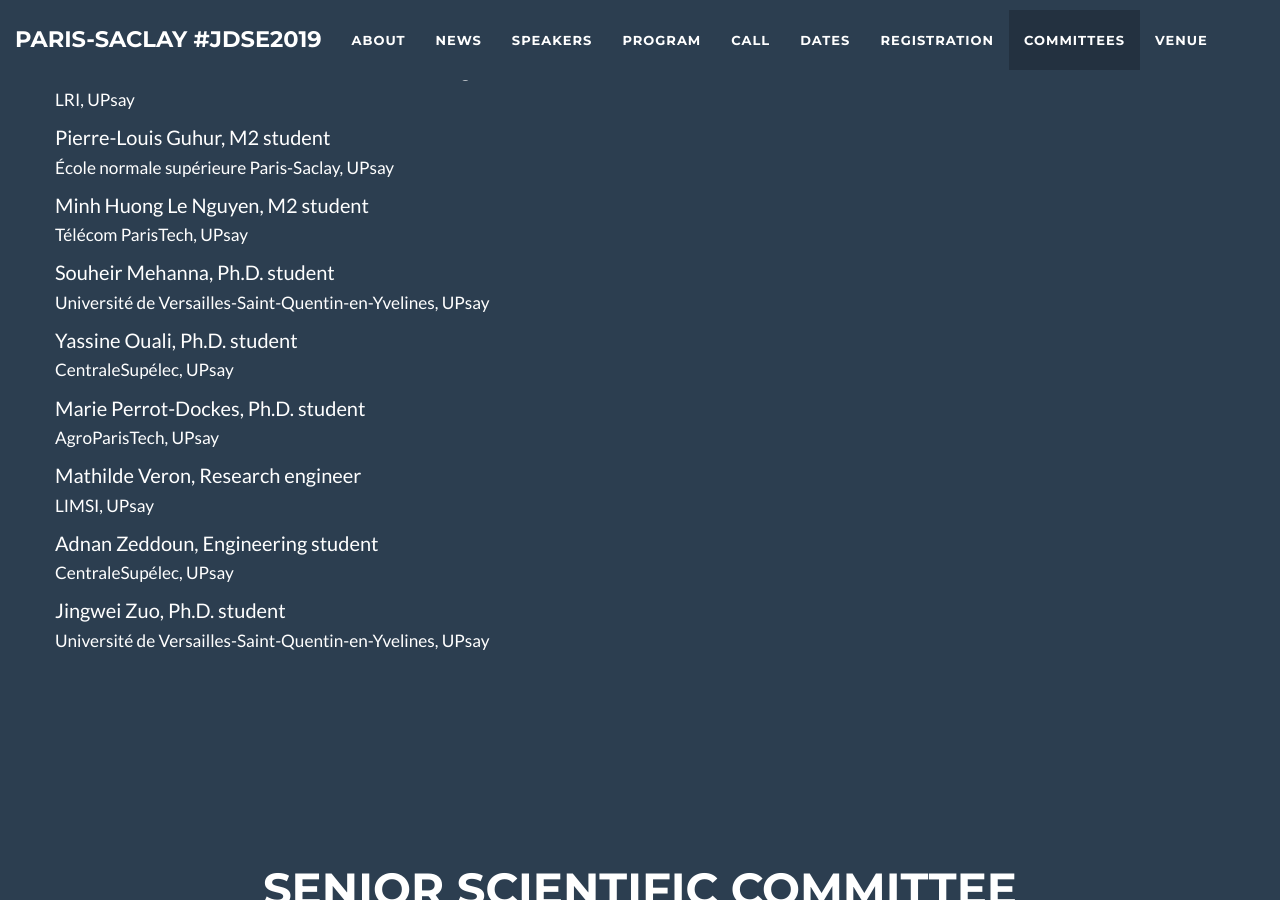
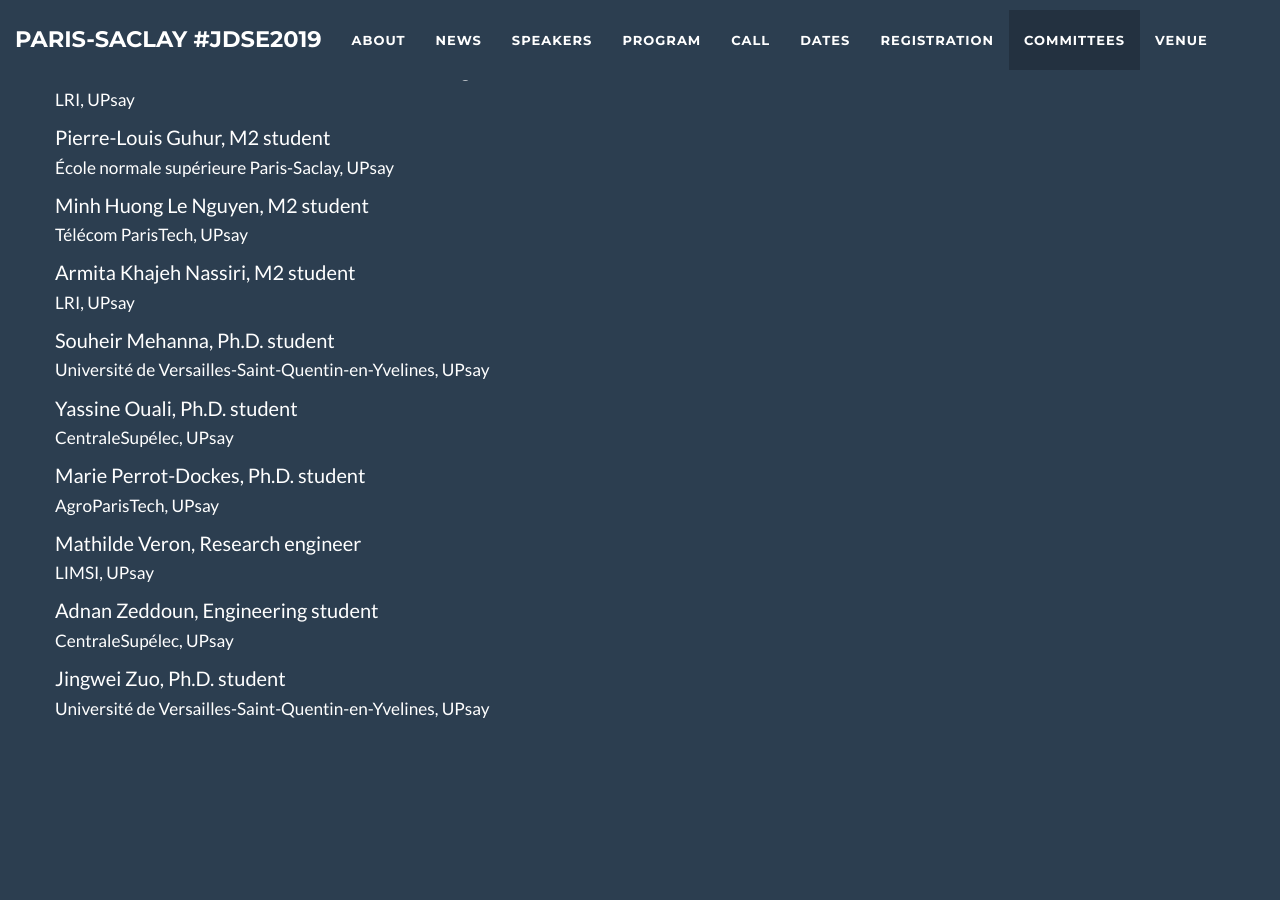
Before and after one commit to jdse-paris/jDSE2019, a Jekyll site: the page built from index.html, in a window 1280 px wide and 900 px high, scrolled down 11581 px. Built offline with Jekyll 4.4.1, drawn with Linux system fonts in a browser that asks for light colours.

Commit message:
Update organizers.html

```diff
--- a/_includes/organizers.html
+++ b/_includes/organizers.html
@@ -50,6 +50,7 @@
 		<p> Anderson Carlos Ferreira da Silva, Research engineer <br> <small>LRI, UPsay</small></p>
 	      <p> Pierre-Louis Guhur, M2 student <br> <small>École normale supérieure Paris-Saclay, UPsay</small></p>
 	      <p> Minh Huong Le Nguyen, M2 student <br> <small>Télécom ParisTech, UPsay</small> </p>
+	      <p> Armita Khajeh Nassiri, M2 student <br> <small>LRI, UPsay</small></p>
 	      <p> Souheir Mehanna, Ph.D. student<br> <small>Université de Versailles-Saint-Quentin-en-Yvelines, UPsay</small></p>
 	      <p> Yassine Ouali, Ph.D. student <br> <small>CentraleSupélec, UPsay</small></p>
 	      <p> Marie Perrot-Dockes, Ph.D. student <br> <small>AgroParisTech, UPsay</small></p>
```
